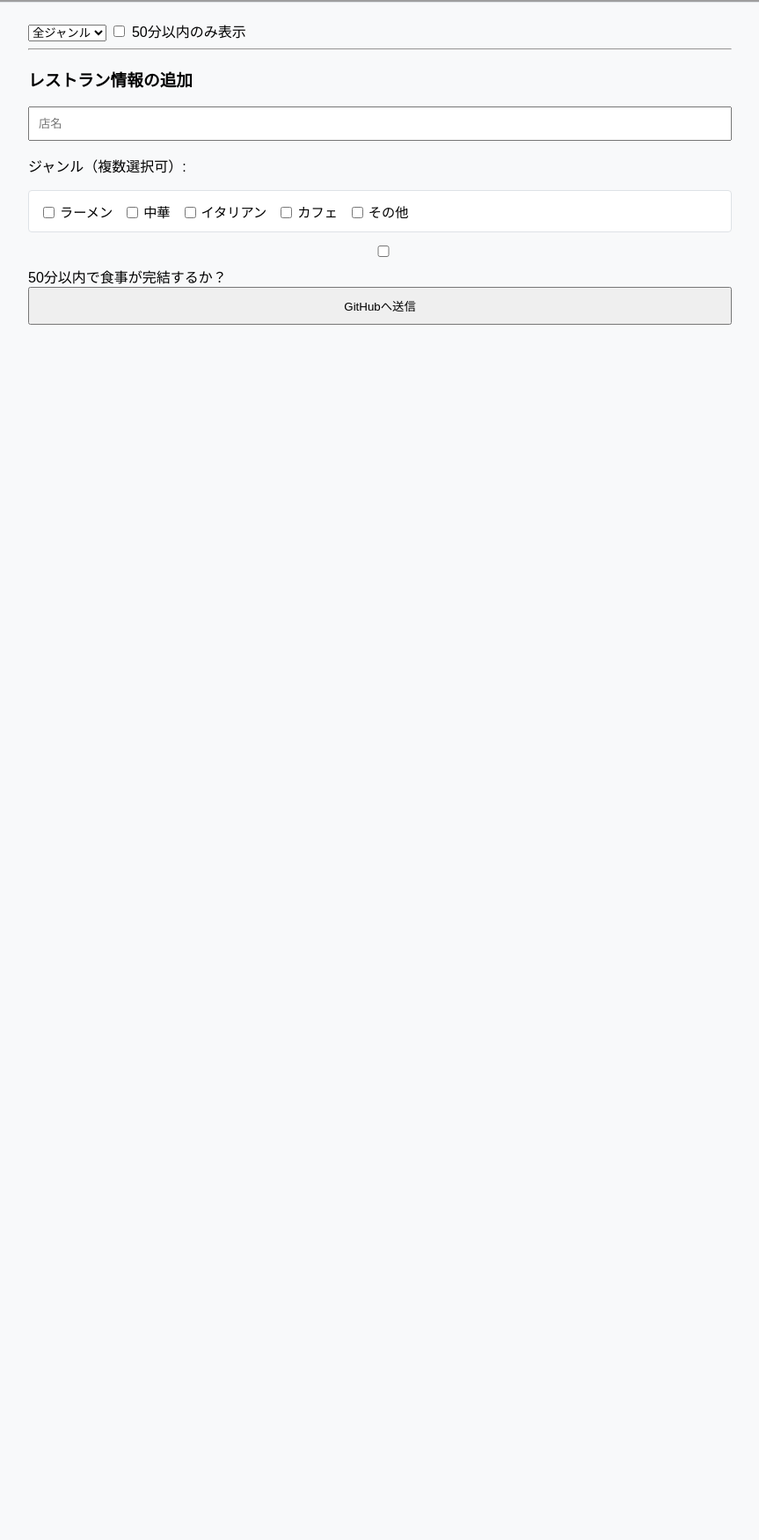
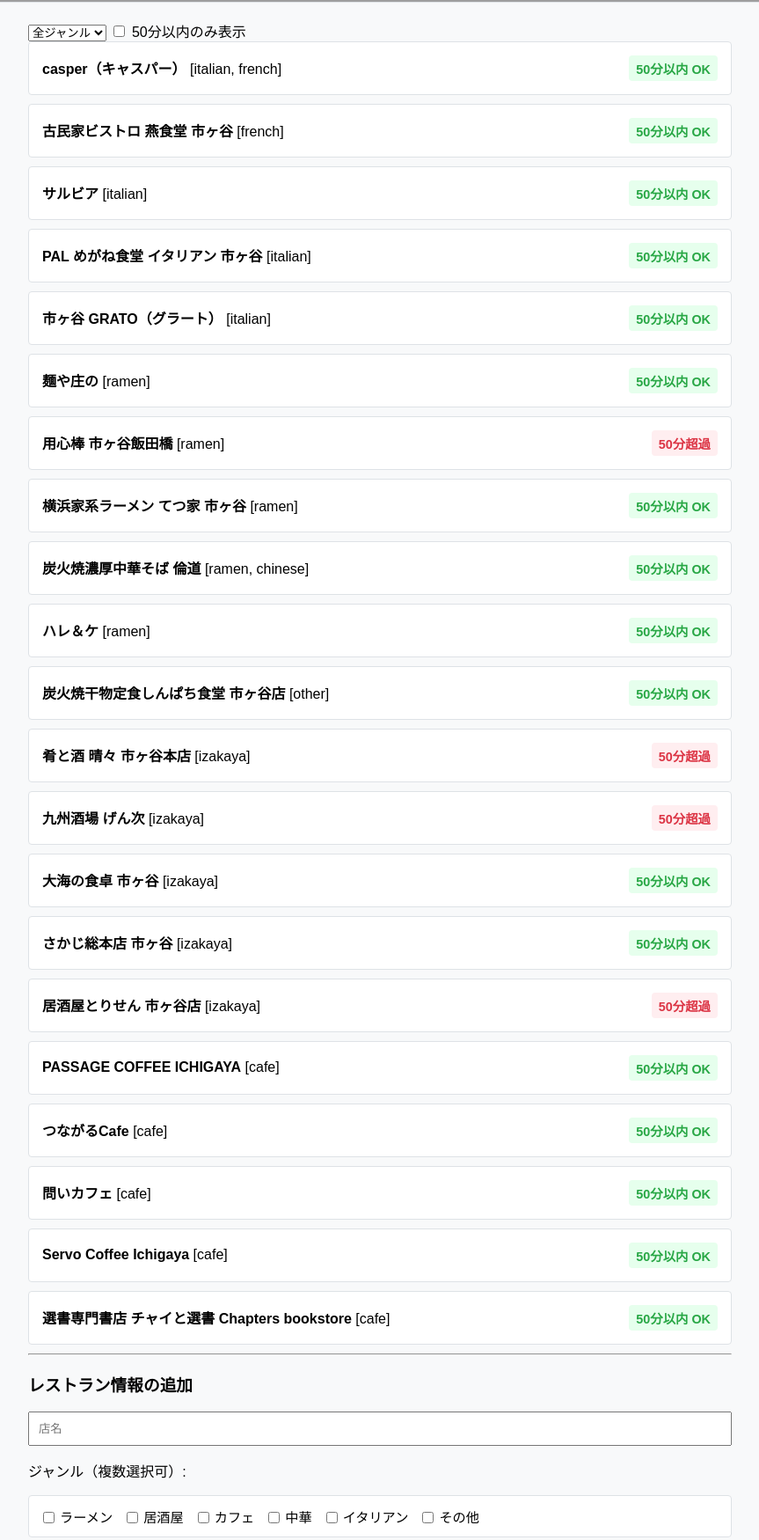
Before and after one commit to aoao-works/tabelog, a plain HTML site: page index.html in a window 1280 px wide. Shown: the part 429-2179 px from the top of the page at 88% size, without its empty margins (208-1071 px from the left). Before the commit the page ends 828 px from the top, so only its background shows below. Drawn offline with Linux system fonts and the light colour scheme; some packages are replaced by stand-ins of ours; grey boxes are pictures that could not be loaded.

Commit message:
json追加

```diff
--- a/app.js
+++ b/app.js
@@ -27,13 +27,6 @@
         icon: "http://maps.google.com/mapfiles/ms/icons/green-dot.png"
     });
 
-    draftMarker = new google.maps.Marker({
-        position: lCampus,
-        map: map,
-        title: "中央大学国際情報学部（iTL）",
-        icon: "http://maps.google.com/mapfiles/ms/icons/green-dot.png"
-    });
-
     // 【追加】地図をクリックした時にピンを立てる処理
     map.addListener("click", (event) => {
         // すでにピンがあれば位置を移動、なければ新しく作成
@@ -53,13 +46,10 @@
     loadData();
 }
 
-// 2. データの読み込み (GitHub上のdata.jsonを取得)
-// app.js の 22行目付近を修正
+// 2. データの読み込み (ローカルまたはGitHub上のdata.jsonを取得)
 async function loadData() {
     try {
-        const response = await fetch(
-            `https://raw.githubusercontent.com/${GITHUB_CONFIG.owner}/${GITHUB_CONFIG.repo}/main/${GITHUB_CONFIG.path}`
-        );
+        const response = await fetch('./data.json');
 
         if (!response.ok) {
             throw new Error(`HTTPエラー: ${response.status}`);
--- /dev/null
+++ b/data.json
@@ -0,0 +1,193 @@
+[
+    {
+        "name": "casper（キャスパー）",
+        "genres": [
+            "italian",
+            "french"
+        ],
+        "lat": 35.6952,
+        "lng": 139.7384,
+        "is_within_50": true
+    },
+    {
+        "name": "古民家ビストロ 燕食堂 市ヶ谷",
+        "genres": [
+            "french"
+        ],
+        "lat": 35.6945,
+        "lng": 139.7372,
+        "is_within_50": true
+    },
+    {
+        "name": "サルビア",
+        "genres": [
+            "italian"
+        ],
+        "lat": 35.6938,
+        "lng": 139.7366,
+        "is_within_50": true
+    },
+    {
+        "name": "PAL めがね食堂 イタリアン 市ヶ谷",
+        "genres": [
+            "italian"
+        ],
+        "lat": 35.6958,
+        "lng": 139.7390,
+        "is_within_50": true
+    },
+    {
+        "name": "市ヶ谷 GRATO（グラート）",
+        "genres": [
+            "italian"
+        ],
+        "lat": 35.6940,
+        "lng": 139.7375,
+        "is_within_50": true
+    },
+    {
+        "name": "麺や庄の",
+        "genres": [
+            "ramen"
+        ],
+        "lat": 35.6932,
+        "lng": 139.7358,
+        "is_within_50": true
+    },
+    {
+        "name": "用心棒 市ヶ谷飯田橋",
+        "genres": [
+            "ramen"
+        ],
+        "lat": 35.6928,
+        "lng": 139.7355,
+        "is_within_50": false
+    },
+    {
+        "name": "横浜家系ラーメン てつ家 市ヶ谷",
+        "genres": [
+            "ramen"
+        ],
+        "lat": 35.6955,
+        "lng": 139.7388,
+        "is_within_50": true
+    },
+    {
+        "name": "炭火焼濃厚中華そば 倫道",
+        "genres": [
+            "ramen",
+            "chinese"
+        ],
+        "lat": 35.6948,
+        "lng": 139.7380,
+        "is_within_50": true
+    },
+    {
+        "name": "ハレ＆ケ",
+        "genres": [
+            "ramen"
+        ],
+        "lat": 35.6942,
+        "lng": 139.7368,
+        "is_within_50": true
+    },
+    {
+        "name": "炭火焼干物定食しんぱち食堂 市ヶ谷店",
+        "genres": [
+            "other"
+        ],
+        "lat": 35.6935,
+        "lng": 139.7362,
+        "is_within_50": true
+    },
+    {
+        "name": "肴と酒 晴々 市ヶ谷本店",
+        "genres": [
+            "izakaya"
+        ],
+        "lat": 35.6950,
+        "lng": 139.7385,
+        "is_within_50": false
+    },
+    {
+        "name": "九州酒場 げん次",
+        "genres": [
+            "izakaya"
+        ],
+        "lat": 35.6943,
+        "lng": 139.7370,
+        "is_within_50": false
+    },
+    {
+        "name": "大海の食卓 市ヶ谷",
+        "genres": [
+            "izakaya"
+        ],
+        "lat": 35.6955,
+        "lng": 139.7392,
+        "is_within_50": true
+    },
+    {
+        "name": "さかじ総本店 市ヶ谷",
+        "genres": [
+            "izakaya"
+        ],
+        "lat": 35.6940,
+        "lng": 139.7373,
+        "is_within_50": true
+    },
+    {
+        "name": "居酒屋とりせん 市ヶ谷店",
+        "genres": [
+            "izakaya"
+        ],
+        "lat": 35.6945,
+        "lng": 139.7378,
+        "is_within_50": false
+    },
+    {
+        "name": "PASSAGE COFFEE ICHIGAYA",
+        "genres": [
+            "cafe"
+        ],
+        "lat": 35.6960,
+        "lng": 139.7395,
+        "is_within_50": true
+    },
+    {
+        "name": "つながるCafe",
+        "genres": [
+            "cafe"
+        ],
+        "lat": 35.6946,
+        "lng": 139.7376,
+        "is_within_50": true
+    },
+    {
+        "name": "問いカフェ",
+        "genres": [
+            "cafe"
+        ],
+        "lat": 35.6938,
+        "lng": 139.7365,
+        "is_within_50": true
+    },
+    {
+        "name": "Servo Coffee Ichigaya",
+        "genres": [
+            "cafe"
+        ],
+        "lat": 35.6952,
+        "lng": 139.7382,
+        "is_within_50": true
+    },
+    {
+        "name": "選書専門書店 チャイと選書 Chapters bookstore",
+        "genres": [
+            "cafe"
+        ],
+        "lat": 35.6941,
+        "lng": 139.7369,
+        "is_within_50": true
+    }
+]
--- a/index.html
+++ b/index.html
@@ -46,9 +46,10 @@
                     <p>ジャンル（複数選択可）:</p>
                     <div id="genre-checkbox-group" class="checkbox-container">
                         <label><input type="checkbox" name="genre" value="ramen"> ラーメン</label>
+                        <label><input type="checkbox" name="genre" value="izakaya"> 居酒屋</label>
+                        <label><input type="checkbox" name="genre" value="cafe"> カフェ</label>
                         <label><input type="checkbox" name="genre" value="chinese"> 中華</label>
                         <label><input type="checkbox" name="genre" value="italian"> イタリアン</label>
-                        <label><input type="checkbox" name="genre" value="cafe"> カフェ</label>
                         <label><input type="checkbox" name="genre" value="other"> その他</label>
                     </div>
 
```
